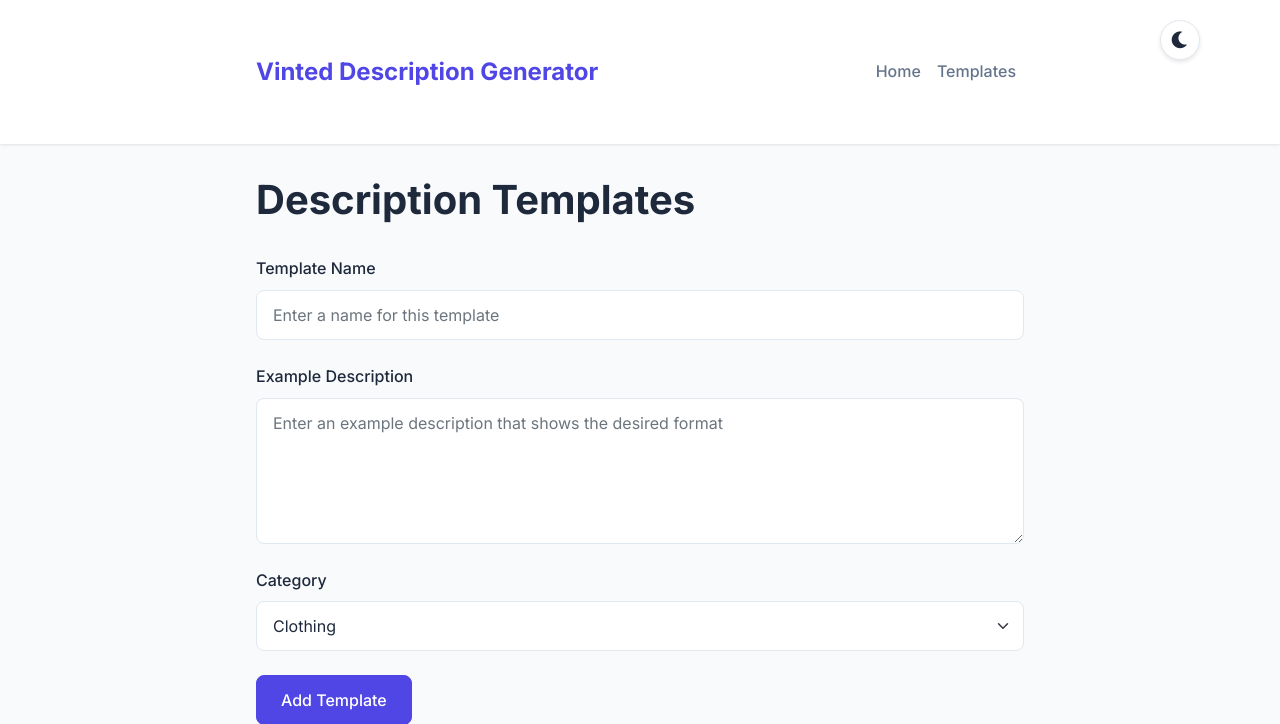
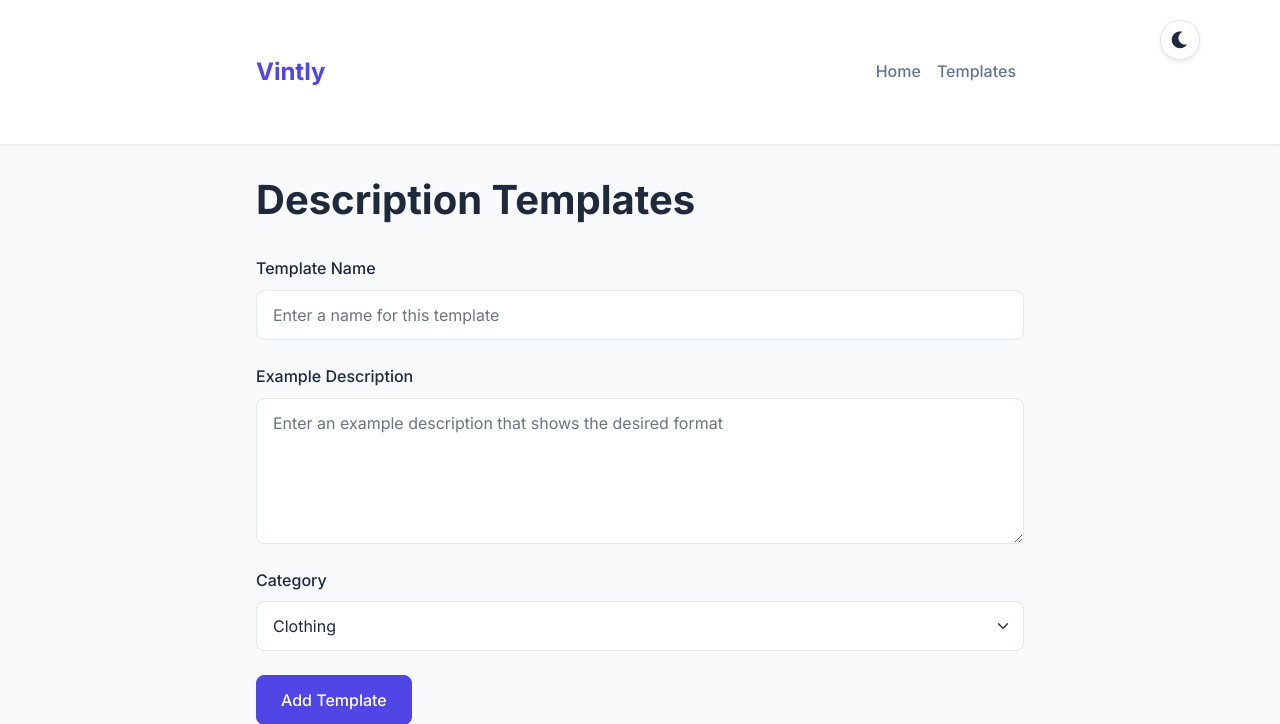
Before and after one commit to xvvcs/vinted-desc-generator, a Flask app: page /templates in a window 1280 px wide. Shown: the top 724 px of the page. Run offline with Flask 3, Linux system fonts and the light colour scheme; some libraries are stand-ins or nearby versions.

Commit message:
branding

```diff
--- a/templates/templates.html
+++ b/templates/templates.html
@@ -3,7 +3,7 @@
   <head>
     <meta charset="UTF-8" />
     <meta name="viewport" content="width=device-width, initial-scale=1.0" />
-    <title>Vinted Description Templates</title>
+    <title>Vintly</title>
     <link
       href="https://cdn.jsdelivr.net/npm/bootstrap@5.1.3/dist/css/bootstrap.min.css"
       rel="stylesheet"
@@ -273,7 +273,7 @@
   <body>
     <nav class="navbar navbar-expand-lg navbar-light">
       <div class="container">
-        <a class="navbar-brand" href="/">Vinted Description Generator</a>
+        <a class="navbar-brand" href="/">Vintly</a>
         <div class="navbar-nav">
           <a class="nav-link" href="/">Home</a>
           <a class="nav-link active" href="/templates">Templates</a>
```
Also changed, not shown: templates/index.html (+4 -3 lines), img/logo.png (added).
